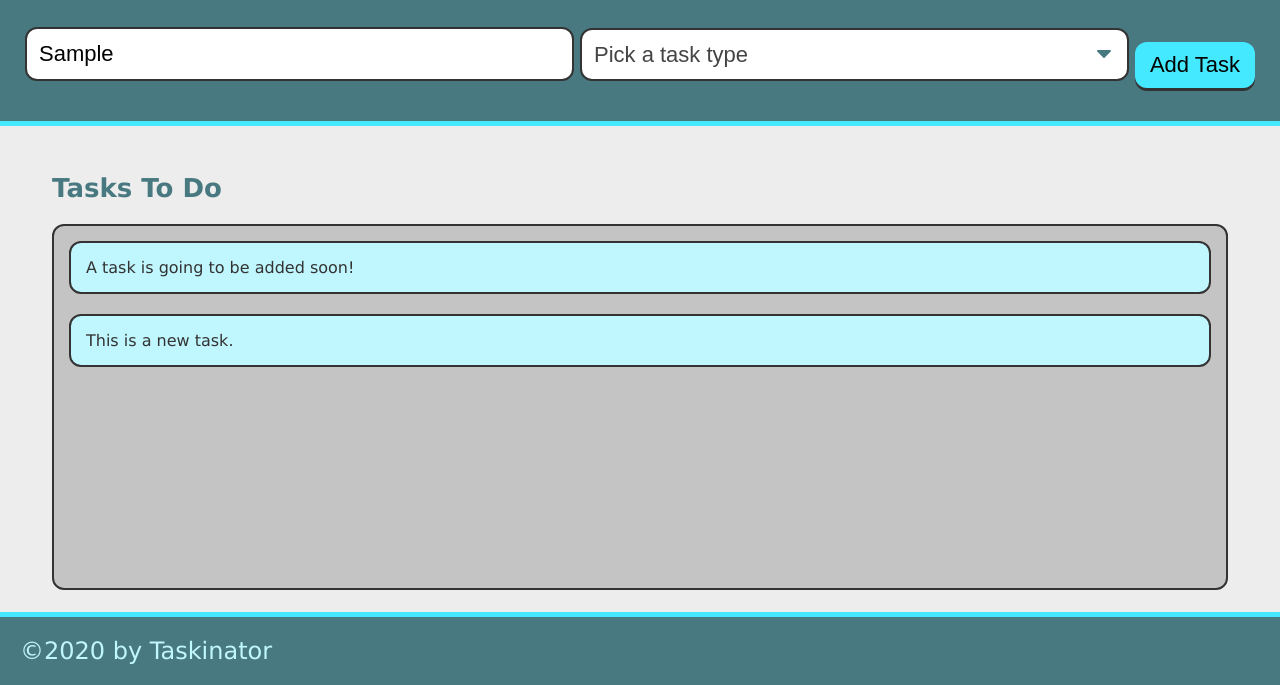
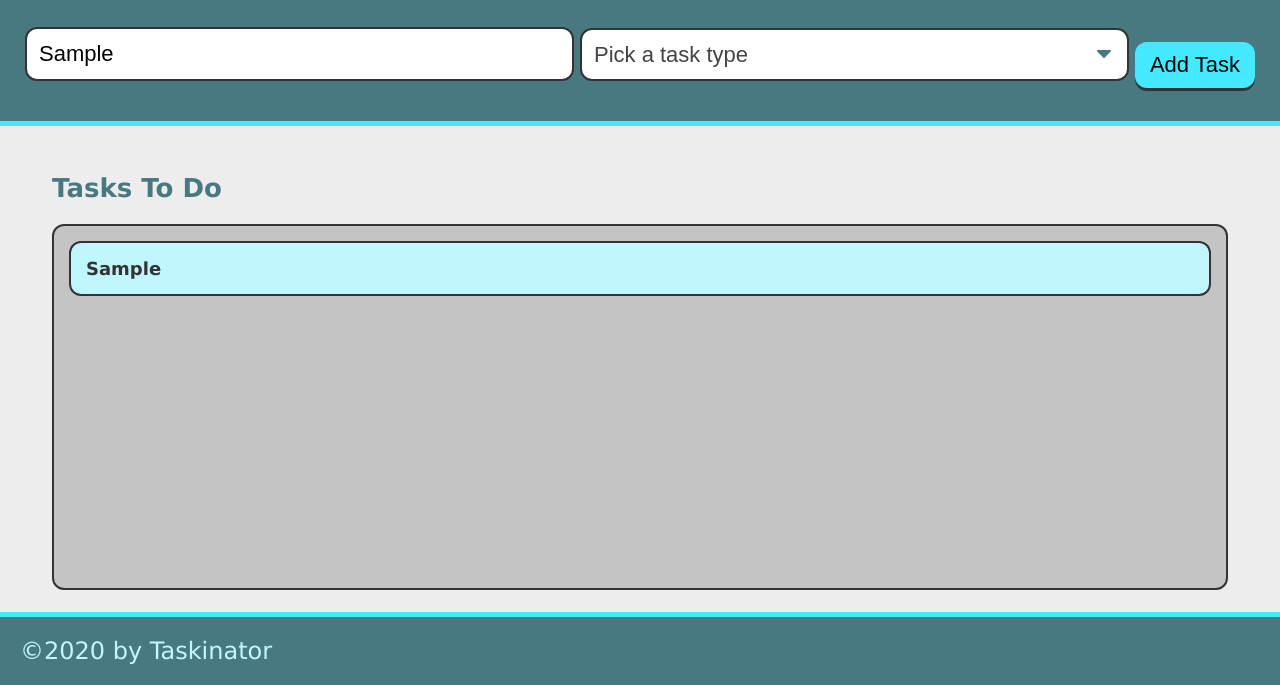
Before and after one commit to celinalou92/taskinator, a plain HTML site: page index.html in a window 1280 px wide. Both pictures are taken after typing "Sample" into the empty fields and a click on the button "Add Task". Shown: the part 115-800 px from the top of the page. Drawn offline with Linux system fonts and the light colour scheme.

Commit message:
each tasks is added and shows the task type

```diff
--- a/assets/js/script.js
+++ b/assets/js/script.js
@@ -4,10 +4,25 @@ var tasksToDoEl = document.querySelector("#tasks-to-do");
 var createTaskHandler = function() {
   event.preventDefault();
 
+  var taskNameInput = document.querySelector("input[name='task-name']").value;
+  var taskTypeInput = document.querySelector("select[name='task-type']").value;
+  console.log(taskTypeInput);;
+
+ // create list item
   var listItemEl = document.createElement("li");
   listItemEl.className = "task-item";
-  listItemEl.textContent = "This is a new task.";
+
+// create div to hold task info and add to list item
+  var taskInfoEl = document.createElement("div");
+// give it a class name
+  taskInfoEl.className = "task-info";
+// add HTML content to div
+  taskInfoEl.innerHTML = "<h3 class='task-name'>" + taskNameInput + "</h3><span class='task-type'>" + taskTypeInput + "</span>";
+
+  listItemEl.appendChild(taskInfoEl);
+
+// add entire list item to list
   tasksToDoEl.appendChild(listItemEl);
-  };
+};
 
 formEl.addEventListener("submit", createTaskHandler);
--- a/index.html
+++ b/index.html
@@ -33,7 +33,7 @@
         <section class="task-list-wrapper">
             <h2 class="list-title">Tasks To Do</h2>
             <ul class="task-list" id="tasks-to-do">
-                <li class="task-item">A task is going to be added soon!</li>
+
             </ul>
         </section>
     </main>
```
